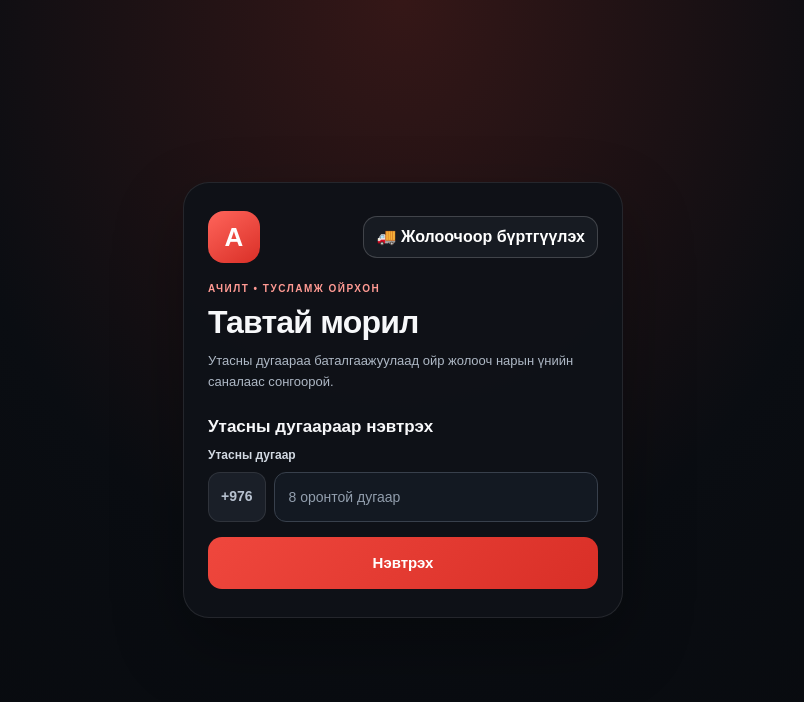
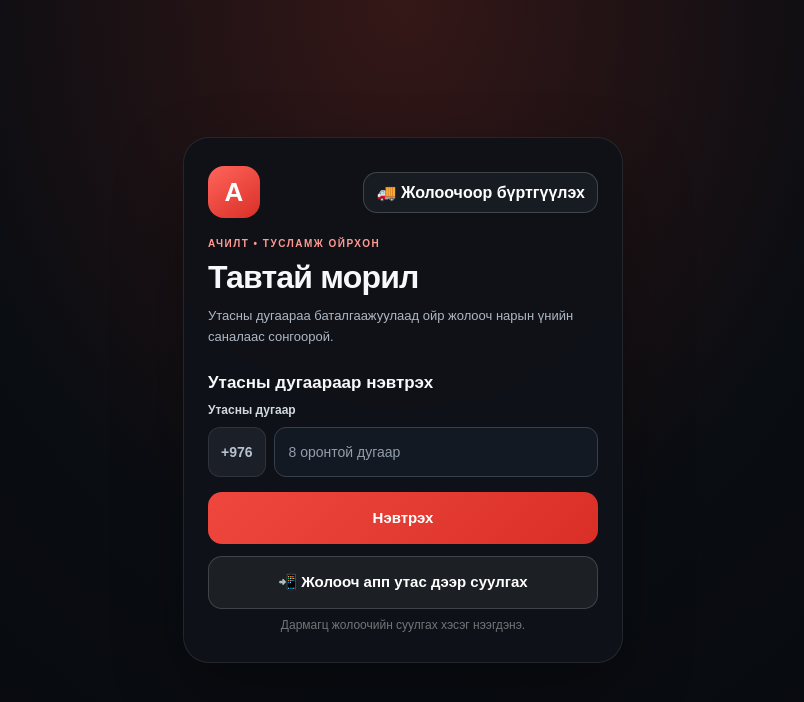
Before and after one commit to jargalbayr955-cmyk/-, a Next.js app: page /start in a window 1280 px wide. Shown: the top 702 px of the page, without its empty margins (237-1041 px from the left). Built offline with nearby package versions, Linux system fonts and the light colour scheme; no server answers.

Commit message:
Place driver install entry on main login screen

```diff
--- a/app/start/page.tsx
+++ b/app/start/page.tsx
@@ -1,5 +1,6 @@
 import { CustomerAuth } from '../components/customer-auth'
+import { DriverInstallEntryLink } from '../components/driver-install-entry-link'
 
 export default function StartPage() {
-  return <CustomerAuth />
+  return <><CustomerAuth /><DriverInstallEntryLink /></>
 }
```
